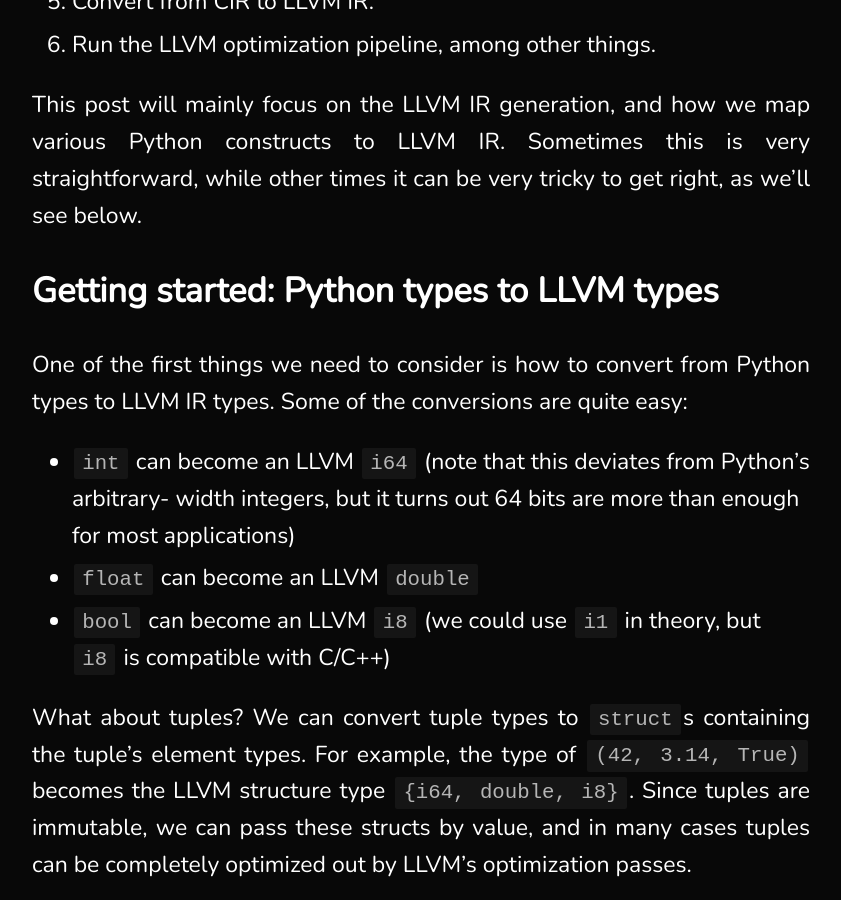
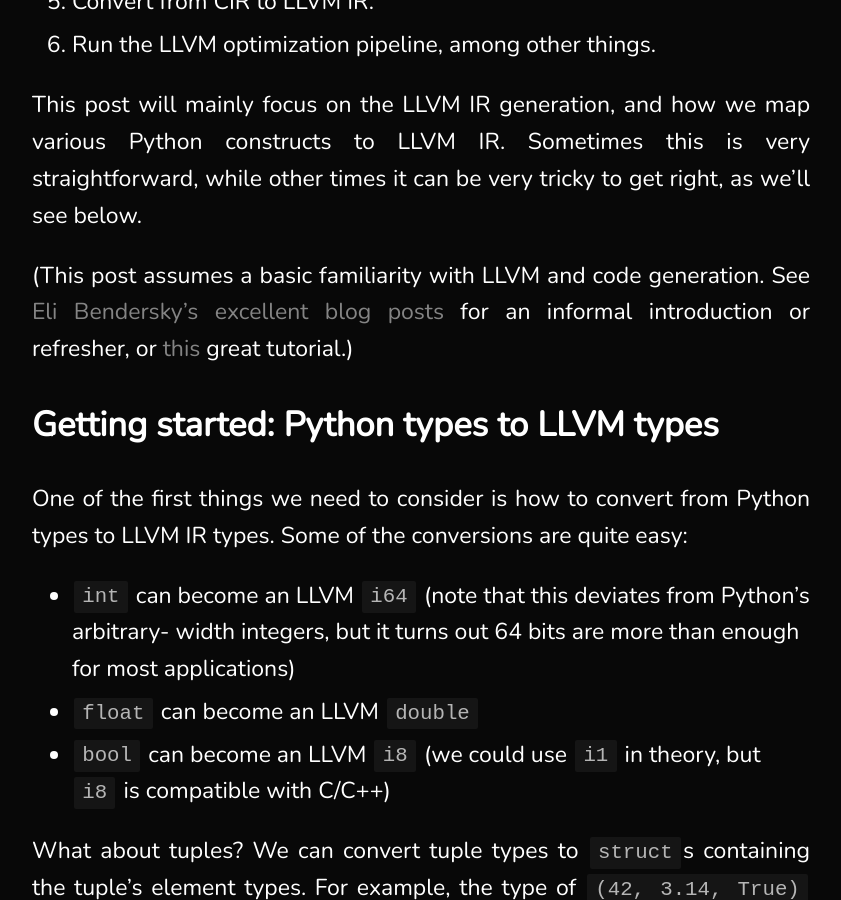
Before and after one commit to exaloop/blog.exaloop.io, a Jekyll site: the page built from _posts/2023-01-09-python-llvm.md, in a window 1280 px wide and 900 px high, scrolled down 1151 px. Shown: the whole window, without its empty margins (219-1060 px from the left). Built offline with Jekyll 4.4.1, drawn with Linux system fonts in a browser that asks for light colours.

Commit message:
Update 2023-01-09-python-llvm.md

```diff
--- a/_posts/2023-01-09-python-llvm.md
+++ b/_posts/2023-01-09-python-llvm.md
@@ -25,6 +25,12 @@ At a high level, the Codon compiler works in these steps:
 This post will mainly focus on the LLVM IR generation, and how we map various
 Python constructs to LLVM IR. Sometimes this is very straightforward, while
 other times it can be very tricky to get right, as we'll see below.
+
+(This post assumes a basic familiarity with LLVM and code generation. See
+[Eli Bendersky's excellent blog posts](https://eli.thegreenplace.net/tag/code-generation)
+for an informal introduction or refresher, or
+[this](https://mukulrathi.com/create-your-own-programming-language/llvm-ir-cpp-api-tutorial/)
+great tutorial.)
 
 # Getting started: Python types to LLVM types
 
```
